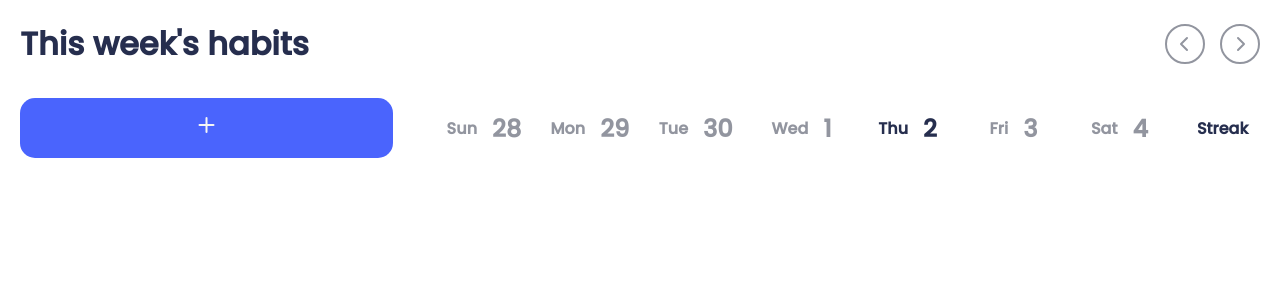
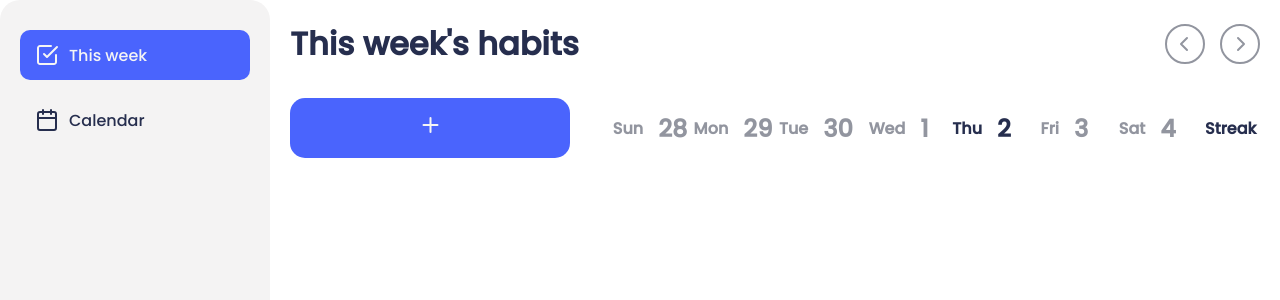
Before and after one commit to small-lizard/habits-tracker, a React app: page / in a window 1280 px wide. Shown: the top 300 px of the page. Built offline with nearby package versions, Linux system fonts and the light colour scheme.

Commit message:
feat: Added sidebar and routing

```diff
--- a/package.json
+++ b/package.json
@@ -16,7 +16,8 @@
     "nanoid": "^5.1.6",
     "react": "^19.1.1",
     "react-dom": "^19.1.1",
-    "react-redux": "^9.2.0"
+    "react-redux": "^9.2.0",
+    "react-router-dom": "^7.9.4"
   },
   "devDependencies": {
     "@types/react": "^19.1.12",
--- a/src/App.tsx
+++ b/src/App.tsx
@@ -1,10 +1,21 @@
+import { Route, Routes } from 'react-router-dom';
 import { HabitsTracker } from './components/HabitsTracker';
+import { LeftSideBar } from './LeftSideBar';
 
-const App = () => {
-
-  return <>
-    <HabitsTracker></HabitsTracker>
-  </>;
-};
+function App() {
+  return (
+    <div className='layout'>
+      <LeftSideBar />
+      <main className="main">
+        <div className="content">
+          <Routes>
+            <Route path="/" element={<HabitsTracker />} />
+            <Route path="/calendar" element={<div>Сalendar</div>} />
+          </Routes>
+        </div>
+      </main>
+    </div>
+  );
+}
 
 export default App;
--- a/src/Icons.tsx
+++ b/src/Icons.tsx
@@ -119,3 +119,67 @@ export const CheckIcon = () => (
     />
   </svg>
 );
+
+export const CheckSquareIcon = () => (
+  <svg
+    xmlns="http://www.w3.org/2000/svg"
+    width="24"
+    height="24"
+    viewBox="0 0 24 24"
+    fill="none"
+  >
+    <path
+      d="M9 11L12 14L22 4"
+      stroke="currentColor"
+      strokeWidth="2"
+      strokeLinecap="round"
+      strokeLinejoin="round"
+    />
+    <path
+      d="M21 12V19C21 19.5304 20.7893 20.0391 20.4142 20.4142C20.0391 20.7893 19.5304 21 19 21H5C4.46957 21 3.96086 20.7893 3.58579 20.4142C3.21071 20.0391 3 19.5304 3 19V5C3 4.46957 3.21071 3.96086 3.58579 3.58579C3.96086 3.21071 4.46957 3 5 3H16"
+      stroke="currentColor"
+      strokeWidth="2"
+      strokeLinecap="round"
+      strokeLinejoin="round"
+    />
+  </svg>
+);
+
+export const CalendarIcon = () => (
+  <svg
+    xmlns="http://www.w3.org/2000/svg"
+    width="24"
+    height="24"
+    viewBox="0 0 24 24"
+    fill="none"
+  >
+    <path
+      d="M19 4H5C3.89543 4 3 4.89543 3 6V20C3 21.1046 3.89543 22 5 22H19C20.1046 22 21 21.1046 21 20V6C21 4.89543 20.1046 4 19 4Z"
+      stroke="currentColor"
+      strokeWidth="2"
+      strokeLinecap="round"
+      strokeLinejoin="round"
+    />
+    <path
+      d="M16 2V6"
+      stroke="currentColor"
+      strokeWidth="2"
+      strokeLinecap="round"
+      strokeLinejoin="round"
+    />
+    <path
+      d="M8 2V6"
+      stroke="currentColor"
+      strokeWidth="2"
+      strokeLinecap="round"
+      strokeLinejoin="round"
+    />
+    <path
+      d="M3 10H21"
+      stroke="currentColor"
+      strokeWidth="2"
+      strokeLinecap="round"
+      strokeLinejoin="round"
+    />
+  </svg>
+);
--- /dev/null
+++ b/src/LeftSideBar.tsx
@@ -0,0 +1,24 @@
+import './sideBar.css';
+import { CalendarIcon, CheckSquareIcon } from "./Icons";
+import { NavLink } from "react-router-dom";
+
+export const LeftSideBar = () => (
+    <div className="out">
+        <nav className="nav">
+            <ul className="nav-list">
+                <li>
+                    <NavLink to='/' className={({ isActive }) => `nav-button ${isActive ? 'active' : ''}`}>
+                        <CheckSquareIcon />
+                        <span>This week</span>
+                    </NavLink>
+                </li>
+                <li>
+                    <NavLink to='/calendar' className={({ isActive }) => `nav-button ${isActive ? 'active' : ''}`}>
+                        <CalendarIcon />
+                        <span>Calendar</span>
+                    </NavLink>
+                </li>
+            </ul>
+        </nav>
+    </div>
+);
--- a/src/components/Header/Header.tsx
+++ b/src/components/Header/Header.tsx
@@ -29,8 +29,7 @@ export function Header() {
         setIsArrowClicked(false);
     }
 
-    return <div>
-        <div className='title-bar'>
+    return <div className='title-bar'>
         <h1>This week's habits</h1>
         <div className='week-switcher'>
             {isArrowClicked && week !== 0
@@ -44,5 +43,4 @@ export function Header() {
             </div>
         </div>
     </div>
-    </div>
 }
--- a/src/index.css
+++ b/src/index.css
@@ -36,16 +36,9 @@ a {
 body {
   font-family: 'Poppins', sans-serif;
   background-color: white;
-  display: flex;
-  justify-content: center;
-  max-width: 1280px;
-  margin: 20px auto 0;
   overflow-x: hidden;
 }
 
-@media (max-width: 1280px) {
-  body {
-    padding-left: 20px;
-    padding-right: 20px;
-  }
+.layout {
+  display: flex;
 }
--- a/src/index.tsx
+++ b/src/index.tsx
@@ -4,12 +4,18 @@ import App from './App';
 import './index.css';
 import { Provider } from 'react-redux';
 import { store } from './store/store';
+import { BrowserRouter } from 'react-router-dom';
+import { HashRouter } from 'react-router-dom';
 
 const container = document.getElementById('root')!;
 const root = createRoot(container);
 
 root.render(
-    <Provider store={store}>
-        <App />
-    </Provider>
+    <React.StrictMode>
+        <Provider store={store}>
+            <HashRouter>
+                <App />
+            </HashRouter>
+        </Provider>
+    </React.StrictMode>
 );
--- /dev/null
+++ b/src/sideBar.css
@@ -0,0 +1,54 @@
+.out {
+    position: fixed;
+    top: 0;
+    left: 0;
+    width: 270px;
+    height: 100%;
+    background: #F4F3F3;
+    z-index: 10;
+    border-radius: 20px;
+}
+
+.main {
+    margin-left: 270px;
+    width: 100%;
+    padding: 20px;
+}
+
+.content {
+    max-width: 1280px;
+    width: 100%;
+    margin: 0 auto;
+}
+
+.nav-list {
+    display: flex;
+    flex-direction: column;
+    gap: 15px;
+    margin: 30px 20px 0 20px;
+}
+
+.nav-button {
+    width: 100%;
+    height: 50px;
+    border: none;
+    background-color: transparent;
+    cursor: pointer;
+    font-size: 16px;
+    color: #262E4E;
+    border-radius: 10px;
+    display: flex;
+    align-items: center;
+    padding-left: 15px;
+    gap: 10px;
+}
+
+.nav-button:hover {
+    background-color: #4A64FD;
+    color: #F5F5F5;
+}
+
+.nav-button.active {
+    background-color: #4A64FD;
+    color: #F5F5F5;
+}
```
Also changed, not shown: 1 other file (tests, documents, lock files or other folders). Lines whose indentation alone changed are shown as unchanged.
